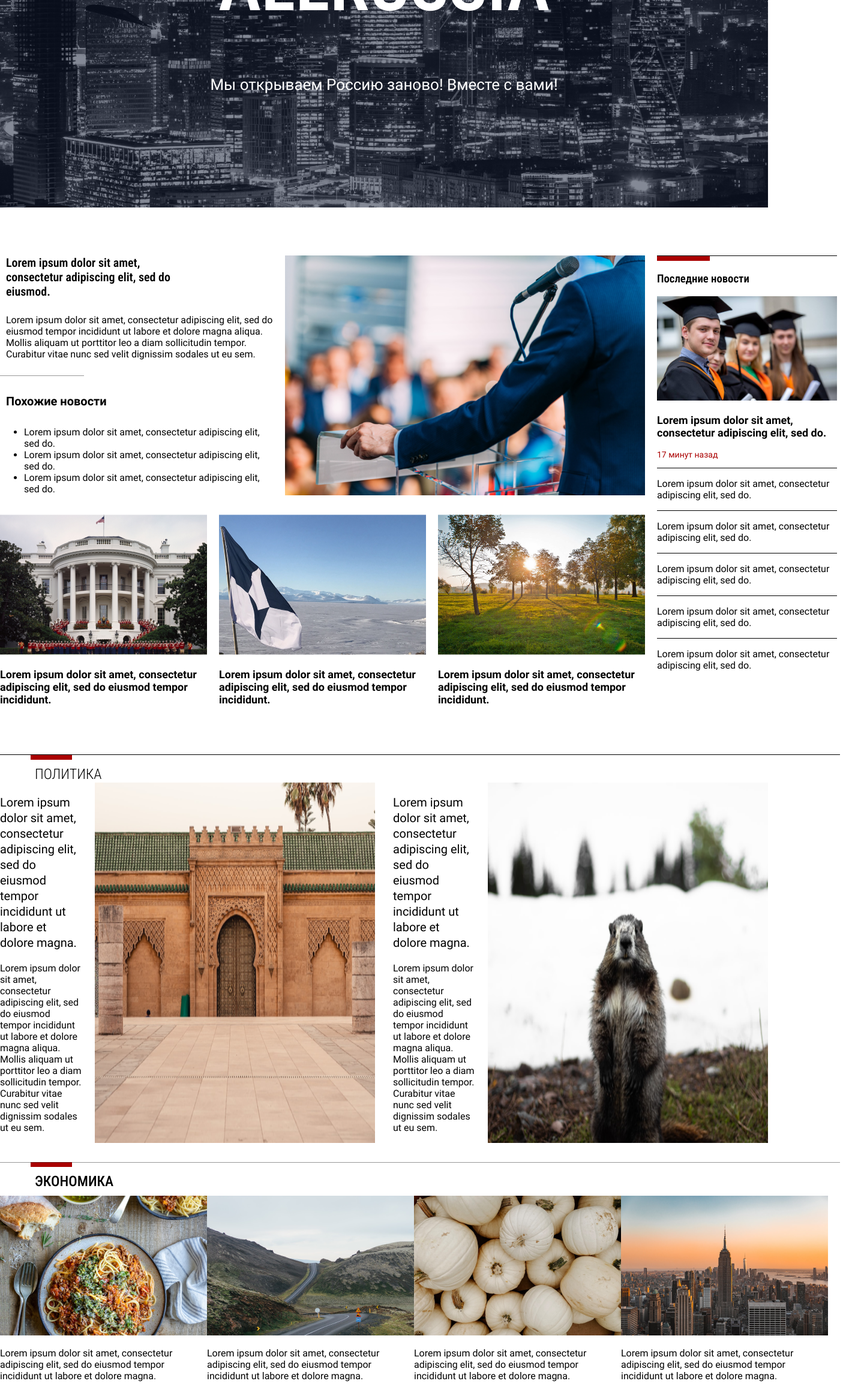
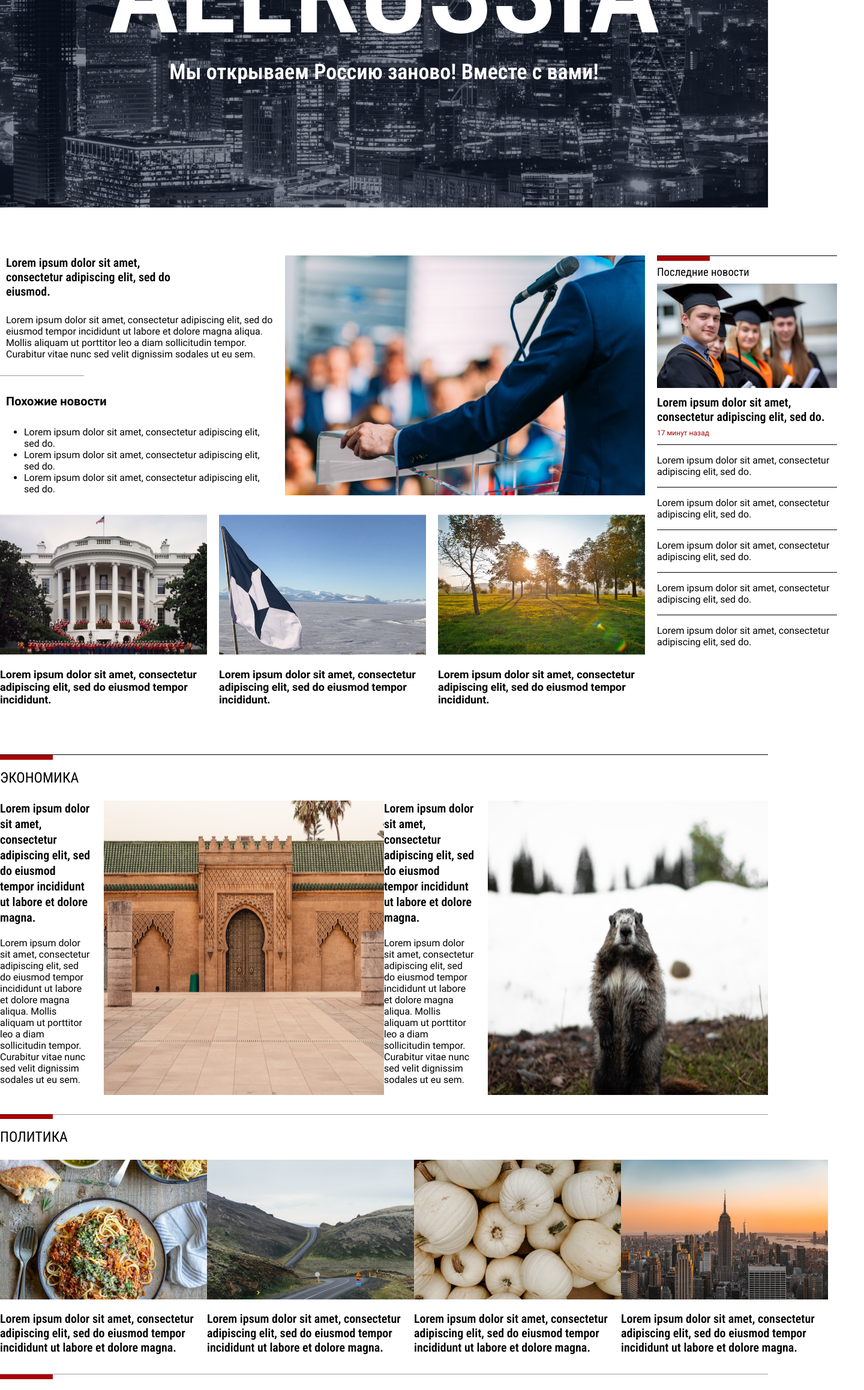
Before and after one commit to nsstnc/AllRussia-backend, a Vue app in the folder frontend/: page / in a window 1280 px wide. Shown: the part 460-2778 px from the top of the page at 60% size, 1440 px wide, since content can reach past the window. Built offline with nearby package versions, Linux system fonts and the light colour scheme.

Commit message:
fixed main page

```diff
--- a/frontend/src/components/Main/mainCulture.vue
+++ b/frontend/src/components/Main/mainCulture.vue
@@ -6,10 +6,10 @@
 
 <template>
   <div >
+    <div class="wrapper">
       <div class="horizontal-line"></div>
       <div class="red-rectangle"></div>
-    <h3 >КУЛЬТУРА И ИСТОРИЯ</h3>
-
+      <h3>КУЛЬТУРА И ИСТОРИЯ</h3>
       <div class="container">
         <div class="item item_1">
           <img src="../../assets/12%20(1).png" alt="12">
@@ -28,41 +28,40 @@
           <p>Lorem ipsum dolor sit amet, consectetur adipiscing elit, sed do eiusmod tempor incididunt ut labore et dolore magna.</p>
         </div>
       </div>
+    </div>
 
   </div>
 </template>
 
 <style scoped>
+.wrapper {
+  margin-bottom: 90px;
+}
+
 .container {
-  max-width: 1400px;
   margin: 0 auto;
   display: grid;
   grid-template-columns: repeat(4, 1fr);
   grid-template-rows: 357px;
 }
 
-
-
 .horizontal-line {
   height: 1px;
-  width: 1400px;
+  width: 1440px;
   background-color: #000;
   margin: 0 auto;
 }
 
 .red-rectangle {
-  width: 69px; /* ширина прямоугольника */
+  width: 88px; /* ширина прямоугольника */
   height: 8px; /* высота прямоугольника */
   background-color: #AA0000; /* цвет фона прямоугольника */
   margin-bottom: 10px;
-  margin-left: 4%;
 }
 
 h3 {
-  margin: 0 0 0 58px;
   font-size: 24px;
-  font-weight: 500;
+  font-weight: normal;
 }
 
-
 </style>
--- a/frontend/src/components/Main/mainEconomic.vue
+++ b/frontend/src/components/Main/mainEconomic.vue
@@ -6,10 +6,10 @@
 </script>
 
 <template>
-  <div style="margin-bottom: 32px">
+  <div class="wrapper" style="margin-bottom: 32px">
     <div class="horizontal-line"></div>
     <div class="red-rectangle"></div>
-    <h3 >ПОЛИТИКА</h3>
+    <h3 >ЭКОНОМИКА</h3>
 
     <div class="container">
       <div class="item item_1">
@@ -34,7 +34,6 @@
 <style scoped>
 
 .container {
-  max-width: 1400px;
   margin: 0 auto;
   display: flex;
   align-items: center;
@@ -43,35 +42,37 @@
 .item_1 {
   display: flex;
   justify-content: space-between;
-  margin-right: 30px;
 }
 .item_2 {
   display: flex;
   justify-content: space-between;
 }
 h3 {
-  font-weight: 300;
+  font-weight: normal;
   font-size: 20px;
+  margin-top: 16px;
+  margin-bottom: 24px;
 }
 .item_1-txt {
-  font-weight: 500;
+  font-family: "Roboto Condensed";
+  font-weight: bold;
   font-size: 20px;
   line-height: 26px;
   margin-bottom: 20px;
+  margin-top: 0;
 }
 
 .horizontal-line {
   height: 1px;
-  width: 1400px;
+  width: 100%;
   background-color: #000;
   margin: 0 auto;
 }
 
 .red-rectangle {
-  width: 69px; /* ширина прямоугольника */
+  width: 88px; /* ширина прямоугольника */
   height: 8px; /* высота прямоугольника */
   background-color: #AA0000; /* цвет фона прямоугольника */
-  margin-left: 4%;
   margin-bottom: 10px;
 }
 
@@ -80,10 +81,7 @@
   padding-right: 20px;
 }
 h3 {
-  margin: 0 0 0 58px;
   font-size: 24px;
 }
 
-
-
 </style>
--- a/frontend/src/components/Main/mainGrid.vue
+++ b/frontend/src/components/Main/mainGrid.vue
@@ -83,7 +83,7 @@
 .container {
   margin: 0 auto;
   margin-top: 80px;
-  max-width: 1400px;
+  width: 1440px;
   display: grid;
   grid-template-columns: 1fr 1fr 1fr 1fr;
   grid-template-rows: repeat(2, 400px);
@@ -119,14 +119,27 @@
   width: 100%;
   background-color: black;
 }
+.item_2-title {
+  margin: 8px 0;
+  font-weight: normal;
+}
 .item_2-subtitle {
-  font-size: 18px;
-  font-weight: 600;
+  font-family: "Roboto Condensed";
+  margin: 8px 0;
+  font-size: 20px;
+  font-weight: bold;
+}
+.item_2-list {
+  font-family: "Roboto";
+  font-size: 16px;
+  font-weight: normal;
 }
 
 .asd {
+  margin-top: 0;
+  margin-bottom: 12px;
   color: #AA0000;
-  font-size: 14px;
+  font-size: 12px;
 }
 .dsa {
   font-weight: 600;
--- a/frontend/src/components/Main/mainPolitic.vue
+++ b/frontend/src/components/Main/mainPolitic.vue
@@ -5,10 +5,10 @@
 </script>
 
 <template>
-  <div class="global">
+  <div class="wrapper">
     <div class="horizontal-line"></div>
     <div class="red-rectangle"></div>
-    <h3 >ЭКОНОМИКА</h3>
+    <h3 >ПОЛИТИКА</h3>
 
       <div class="container">
         <div class="item item_1">
@@ -36,7 +36,6 @@
 
 
 .container {
-  max-width: 1400px;
   margin: 0 auto;
   display: grid;
   grid-template-columns: repeat(4, 1fr);
@@ -44,25 +43,32 @@
 }
 
 h3 {
-  margin: 0 0 10px 58px;
   font-size: 24px;
-  font-weight: 500;
+  font-weight: normal;
+  margin-top: 16px;
+  margin-bottom: 24px;
 }
 
 .horizontal-line {
   height: 0.3px;
   opacity: 0.4;
-  width: 1400px;
+  width: 100%;
   background-color: #000;
   margin: 0 auto;
 }
 
 .red-rectangle {
-  width: 69px; /* ширина прямоугольника */
+  width: 88px; /* ширина прямоугольника */
   height: 8px; /* высота прямоугольника */
   background-color: #AA0000; /* цвет фона прямоугольника */
-  margin-left: 4%;
   margin-bottom: 10px;
 }
 
+.item > p {
+  font-family: "Roboto Condensed";
+  font-size: 20px;
+  font-weight: bold;
+  margin-top: 16px;
+}
+
 </style>
--- a/frontend/src/components/Main/mainSection.vue
+++ b/frontend/src/components/Main/mainSection.vue
@@ -24,28 +24,26 @@
   width: 100%;
   height: 685px;
   background-image: url("@/assets/main.png");
-  background-size: cover; /* Убедитесь, что изображение полностью покрывает область */
-  background-position: center; /* Центрирует изображение */
+  background-size: cover;
+  background-position: center;
 }
 
-.main__container {
-  text-align: center; /* Центрирует текст внутри контейнера, если он занимает менее 100% ширины */
-}
-
-
-
 .main__title {
+  font-family: "Roboto Condensed";
+  font-weight: bold;
   text-align: center;
   color: #ffffff;
-    font-size: 120px;
-    font-weight: 600;
+  font-size: 200px;
+  line-height: 0;
 }
 
 .main__subtitle {
+  font-family: "Roboto Condensed";
+  font-weight: bold;
   text-align: center;
   color: #ffffff;
-    font-size: 26px;
-    font-weight: 500;
+  font-size: 36px;
+  line-height: 0;
 }
 
 </style>
--- a/frontend/src/components/Main/mainTeach.vue
+++ b/frontend/src/components/Main/mainTeach.vue
@@ -6,31 +6,31 @@
 </script>
 
 <template>
-  <div>
+  <div class="wrapper">
     <div class="horizontal-line"></div>
     <div class="red-rectangle"></div>
     <h3>НАУКА И ОБРАЗОВАНИЕ</h3>
       <div class="container">
         <div class="item item_1">
           <img class="item_1-img" src="../../assets/syrikaty-2%201.png" alt="">
-          <p class="asd">Lorem ipsum dolor sit amet, consectetur adipiscing elit, sed do eiusmod tempor incididunt ut labore et dolore magna.</p>
+          <h3 class="title">Lorem ipsum dolor sit amet, consectetur adipiscing elit, sed do eiusmod tempor incididunt ut labore et dolore magna.</h3>
           <p>Lorem ipsum dolor sit amet, consectetur adipiscing elit, sed do eiusmod tempor incididunt ut labore et dolore magna aliqua. Mollis aliquam ut porttitor leo a diam sollicitudin tempor. Curabitur vitae nunc sed velit dignissim sodales ut eu sem. </p>
         </div>
         <div class="item item_2">
           <img src="../../assets/prem1%20(2).png" alt="">
-          <p>Lorem ipsum dolor sit amet, consectetur adipiscing elit, sed do eiusmod tempor incididunt ut labore et dolore magna.</p>
+          <p class="title">Lorem ipsum dolor sit amet, consectetur adipiscing elit, sed do eiusmod tempor incididunt ut labore et dolore magna.</p>
         </div>
         <div class="item item_3">
           <img src="../../assets/prem1%20(3).png" alt="">
-          <p>Lorem ipsum dolor sit amet, consectetur adipiscing elit, sed do eiusmod tempor incididunt ut labore et dolore magna.</p>
+          <p class="title">Lorem ipsum dolor sit amet, consectetur adipiscing elit, sed do eiusmod tempor incididunt ut labore et dolore magna.</p>
         </div>
         <div class="item item_4">
           <img src="../../assets/prem1%20(4).png" alt="">
-          <p>Lorem ipsum dolor sit amet, consectetur adipiscing elit, sed do eiusmod tempor.</p>
+          <p class="title">Lorem ipsum dolor sit amet, consectetur adipiscing elit, sed do eiusmod tempor.</p>
         </div>
         <div class="item item_5">
           <img src="../../assets/prem1%20(1).png" alt="">
-          <p>Lorem ipsum dolor sit amet, consectetur adipiscing elit, sed do eiusmod tempor.</p>
+          <p class="title">Lorem ipsum dolor sit amet, consectetur adipiscing elit, sed do eiusmod tempor.</p>
         </div>
       </div>
   </div>
@@ -38,9 +38,12 @@
 
 <style scoped>
 
+.wrapper {
+  margin-bottom: 60px;
+}
+
 .container {
   margin: 0 auto;
-    max-width: 1400px;
   display: grid;
   grid-template-columns: 1fr 1fr 1fr 1fr;
   grid-template-rows: repeat(2, 340px);
@@ -48,36 +51,46 @@
   grid-column-gap: 20px;
 }
 
-
 .item_1{
   grid-column: 1/3;
   grid-row: 1/3;
 }
+
 .item_1-img {
   width: 100%;
 }
+
 .horizontal-line {
   height: 1px;
   opacity: 0.4;
-    width: 1400px;
+  width: 100%;
   background-color: #000;
   margin: 0 auto;
 }
 
 .red-rectangle {
-    width: 69px; /* ширина прямоугольника */
+  width: 88px; /* ширина прямоугольника */
   height: 8px; /* высота прямоугольника */
   background-color: #AA0000; /* цвет фона прямоугольника */
-    margin-left: 4%;
   margin-bottom: 10px;
 }
+
 h3 {
-    margin: 0 0 10px 58px;
+  margin-top: 16px;
+  margin-bottom: 32px;
   font-size: 24px;
-    font-weight: 500;
+  font-weight: normal;
 }
-  .asd {
-    font-size: 18px;
+
+.title {
+  font-family: "Roboto Condensed";
+  font-size: 20px;
+  font-weight: bold;
+}
+
+.title:first-child {
+  margin-top: 16px;
+  margin-bottom: 20px;
 }
 
 </style>
--- a/frontend/src/components/layouts/headerHelp.vue
+++ b/frontend/src/components/layouts/headerHelp.vue
@@ -27,7 +27,7 @@
     list-style: none;
     height: 50px;
     display: flex;
-    justify-content: space-between;
+    justify-content: space-evenly;
     align-items: center;
   }
   .header__help__container > li {
@@ -38,8 +38,6 @@
   .header_item {
     font-size: 14px;
     color: #ffffff;
-    padding-right: 100px;
-    padding-left: 100px;
   }
   .item_dang {
     padding-left: 8px;
```
Also changed, not shown: frontend/src/components/Main/mainTheme.vue (+37 -14 lines). Lines whose indentation alone changed are shown as unchanged.
